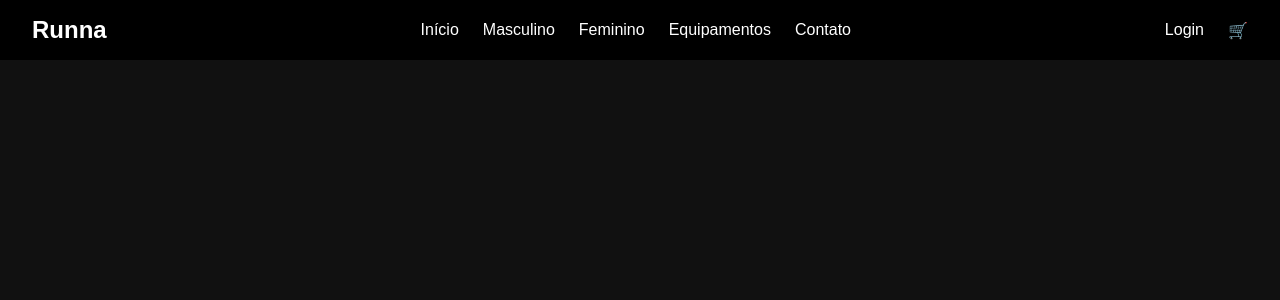
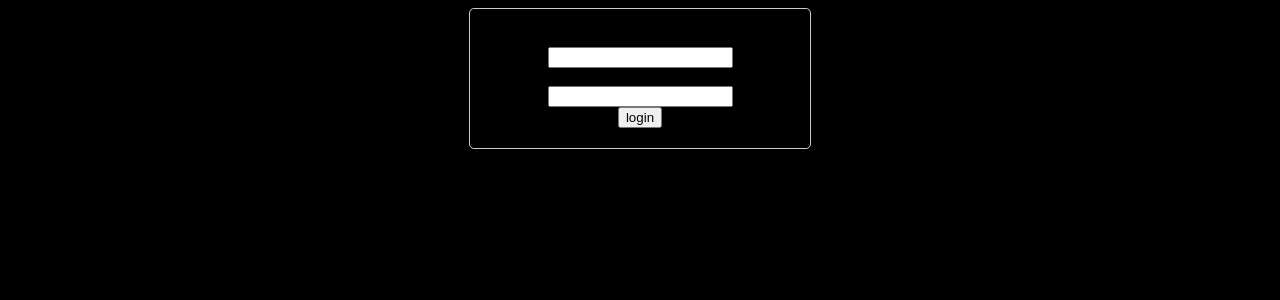
Before and after one commit to TKLUAR/Runna, a PHP site: page /html/login.php in a window 1280 px wide. Shown: the top 300 px of the page. Run offline with PHP 8.4, Linux system fonts and the light colour scheme.

Commit message:
css criado e login melhorado

```diff
--- /dev/null
+++ b/css/login.css
@@ -0,0 +1,18 @@
+body{
+    background-color: black;
+    font-family: Arial, sans-serif;
+}
+
+
+
+.form-login {
+    flex-direction: column;
+    align-items: center;
+    justify-content: center;
+    display: flex;
+    margin: 0 auto;
+    width: 300px;
+    padding: 20px;
+    border: 1px solid #ccc;
+    border-radius: 5px;
+}
--- a/html/login.php
+++ b/html/login.php
@@ -2,52 +2,24 @@
 include("connection.php");
 ?>
 <!DOCTYPE html>
-<html lang="pt-BR">
+<html lang="pt">
+
 <head>
   <meta charset="UTF-8">
   <meta name="viewport" content="width=device-width, initial-scale=1.0">
-    <link
-      rel="icon"
-      type="image/png"
-      href="../imagens-videos/Icone-logo/android-chrome-512x512.png"
-    />
+  <link rel="icon" type="image/png" href="../imagens-videos/Icone-logo/android-chrome-512x512.png" />
   <title>Runna | Login</title>
-    <link rel="stylesheet" href="../css/produtos.css" />
+  <link rel="stylesheet" href="../css/login.css" />
 </head>
-<body>
-<header class="navbar">
-      <nav class="logo"><a href="sobre.html">Runna</a></nav>
 
-      <!-- MENU-RESPONSIVO -->
-      <button class="hamburger" id="hamburger">&#9776;</button>
-      <!-- MENU-RESPONSIVO -->
 
-      <nav class="nav-links">
-        <a href="../index.html">Início</a>
-        <a href="masculino.html">Masculino</a>
-        <a href="feminino.html">Feminino</a>
-        <a href="equipamentos.html">Equipamentos</a>
-        <a href="contato.html">Contato</a>
-
-        <!-- MENU-RESPONSIVO -->
-        <div class="mobile-actions">
-          <a href="login.php">Login</a>
-          <a href="#" class="cart-icon">🛒</a>
-        </div>
-      </nav>
-      <div class="actions">
-        <a href="login.php">Login</a>
-        <a href="#" class="cart-icon">🛒</a>
-      </div>
-    </header>
-
-    <form action="validador.php" method="post">
+  <form action="validador.php" method="post" class="form-login">
     <label for="">usuario</label>
     <input type="text" name="user" id="user">
     <label for="">senha</label>
     <input type="password" name="pass" id="pass">
     <input type="submit" value="login" id="bnt" name="submit">
   </form>
+</body>
 
-</body>
 </html>
--- a/html/validador.php
+++ b/html/validador.php
@@ -15,13 +15,13 @@
             echo '
             <script>
                 alert("Login bem-sucedido!");
-                window.location.href = "../index.html";
+                window.location.href = "welcome.php";
             </script>';
         } else {
             echo '
             <script>
                 alert("Login falhou. Usuário ou senha inválidos.");
-                window.location.href = "welcome.php";
+                window.location.href = "login.php";
             </script>';
         }
     }
```
Lines whose indentation alone changed are shown as unchanged.
